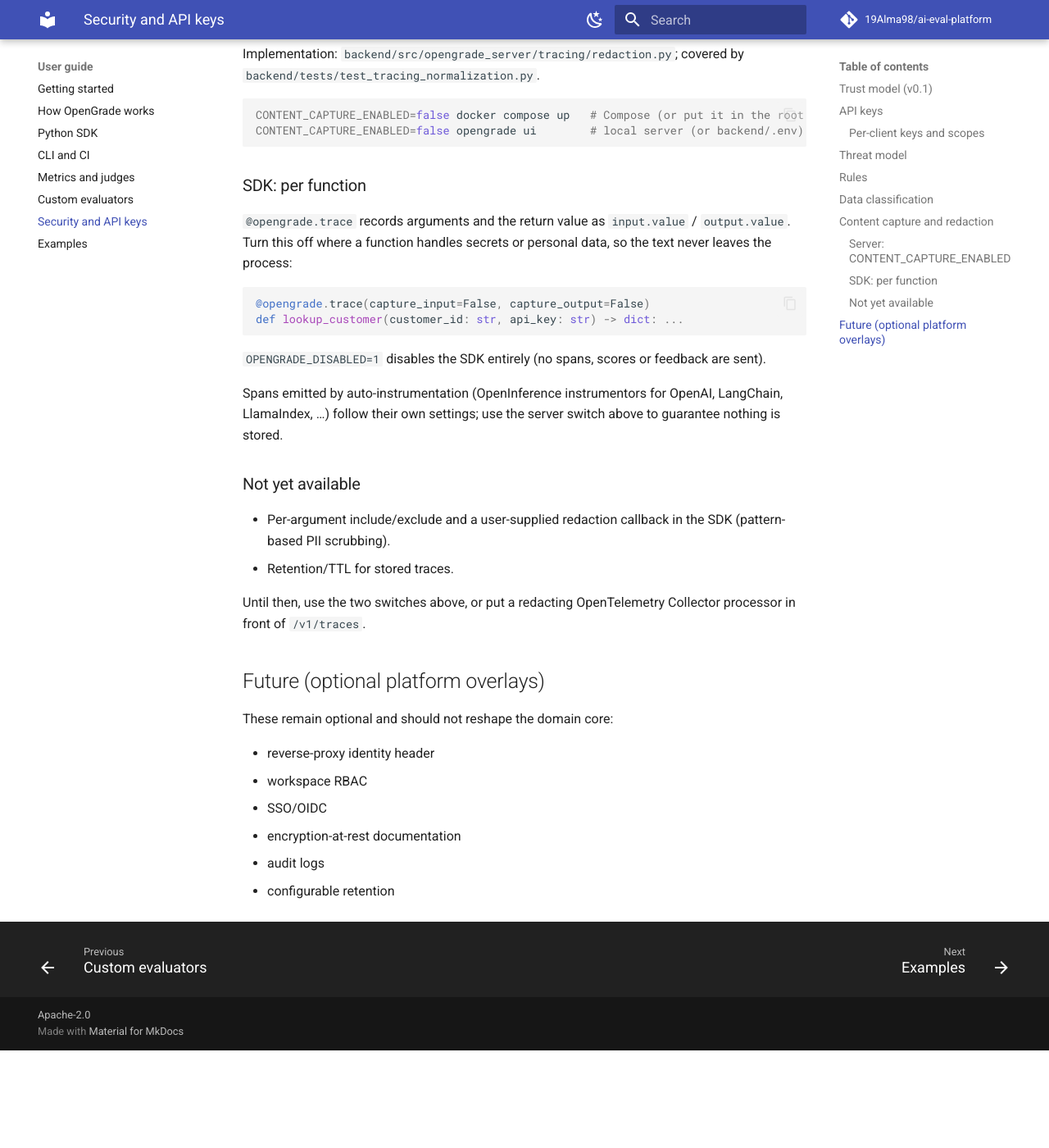
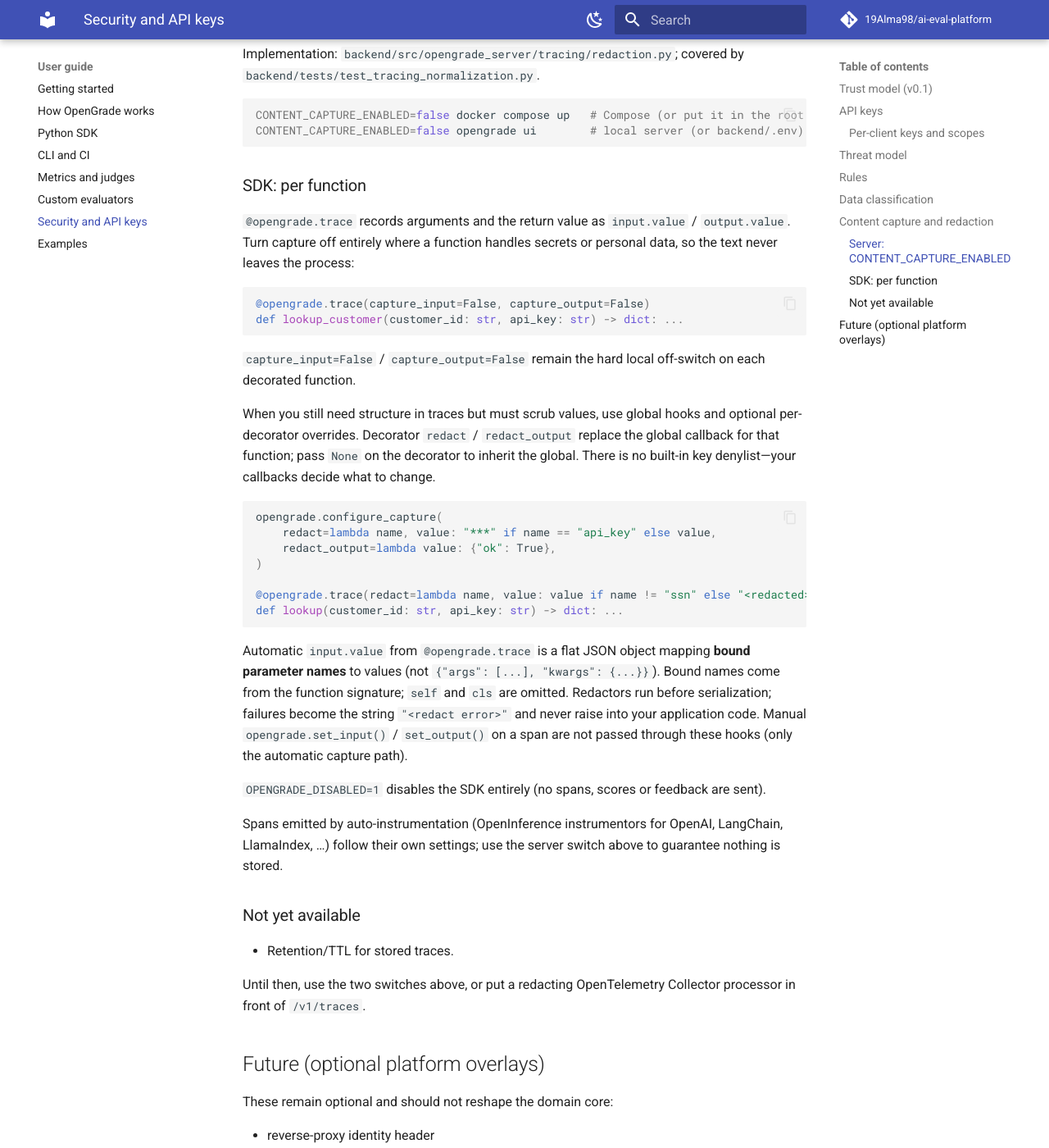
Before and after one commit to 19Alma98/ai-eval-platform, an MkDocs documentation site: the page built from docs/10-security-privacy.md, in a window 1280 px wide and 1400 px high, scrolled down 3768 px. Shown: the whole window at 82% size. Built offline with MkDocs 1.6.1 and Material for MkDocs 9.7.7, drawn with Linux system fonts in a browser that asks for light colours; comment, search, counter and statistics services are not loaded; before the commit the page ends 5049 px from its top, so only the background shows below that.

Commit message:
docs: document SDK capture redaction and input.value shape
Co-authored-by: Cursor <cursoragent@cursor.com>

````diff
--- a/docs/10-security-privacy.md
+++ b/docs/10-security-privacy.md
@@ -122,12 +122,28 @@ CONTENT_CAPTURE_ENABLED=false opengrade ui        # local server (or backend/.en
 
 ### SDK: per function
 
-`@opengrade.trace` records arguments and the return value as `input.value` / `output.value`. Turn this off where a function handles secrets or personal data, so the text never leaves the process:
+`@opengrade.trace` records arguments and the return value as `input.value` / `output.value`. Turn capture off entirely where a function handles secrets or personal data, so the text never leaves the process:
 
 ```python
 @opengrade.trace(capture_input=False, capture_output=False)
 def lookup_customer(customer_id: str, api_key: str) -> dict: ...
 ```
+
+`capture_input=False` / `capture_output=False` remain the hard local off-switch on each decorated function.
+
+When you still need structure in traces but must scrub values, use global hooks and optional per-decorator overrides. Decorator `redact` / `redact_output` replace the global callback for that function; pass `None` on the decorator to inherit the global. There is no built-in key denylist—your callbacks decide what to change.
+
+```python
+opengrade.configure_capture(
+    redact=lambda name, value: "***" if name == "api_key" else value,
+    redact_output=lambda value: {"ok": True},
+)
+
+@opengrade.trace(redact=lambda name, value: value if name != "ssn" else "<redacted>")
+def lookup(customer_id: str, api_key: str) -> dict: ...
+```
+
+Automatic `input.value` from `@opengrade.trace` is a flat JSON object mapping **bound parameter names** to values (not `{"args": [...], "kwargs": {...}}`). Bound names come from the function signature; `self` and `cls` are omitted. Redactors run before serialization; failures become the string `"<redact error>"` and never raise into your application code. Manual `opengrade.set_input()` / `set_output()` on a span are not passed through these hooks (only the automatic capture path).
 
 `OPENGRADE_DISABLED=1` disables the SDK entirely (no spans, scores or feedback are sent).
 
@@ -135,7 +151,6 @@ Spans emitted by auto-instrumentation (OpenInference instrumentors for OpenAI, L
 
 ### Not yet available
 
-- Per-argument include/exclude and a user-supplied redaction callback in the SDK (pattern-based PII scrubbing).
 - Retention/TTL for stored traces.
 
 Until then, use the two switches above, or put a redacting OpenTelemetry Collector processor in front of `/v1/traces`.
````
Also changed, not shown: CHANGELOG.md (+6 -0 lines), sdk/README.md (+4 -0 lines).
